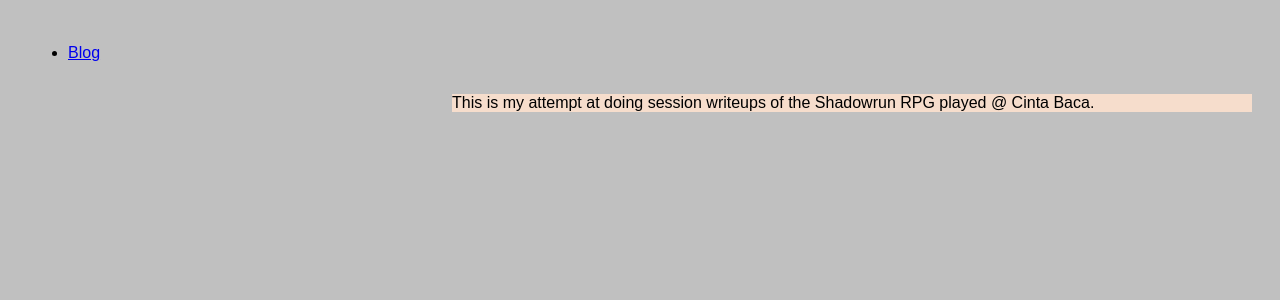
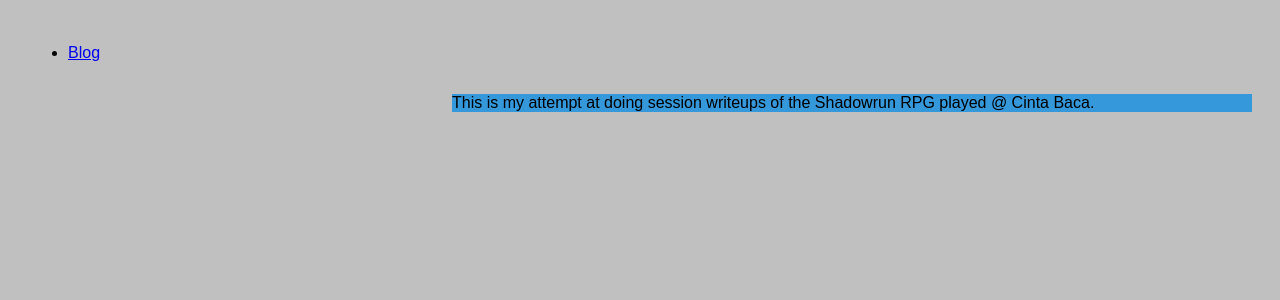
Before and after one commit to naylamay/naylamay.github.io, a Jekyll site: the page built from _posts/2019-11-12-What-are.md, in a window 1280 px wide. Shown: the top 300 px of the page. Built offline with Jekyll 4.4.1, drawn with Linux system fonts in a browser that asks for light colours.

Commit message:
Update main.css

```diff
--- a/css/main.css
+++ b/css/main.css
@@ -56,7 +56,7 @@ body {
 
 /* Card effect for posts*/
 .postcard {
-  background-color: #f6ddcc;
+  background-color: #3498db;
   text-align: left;
 }
 
```
